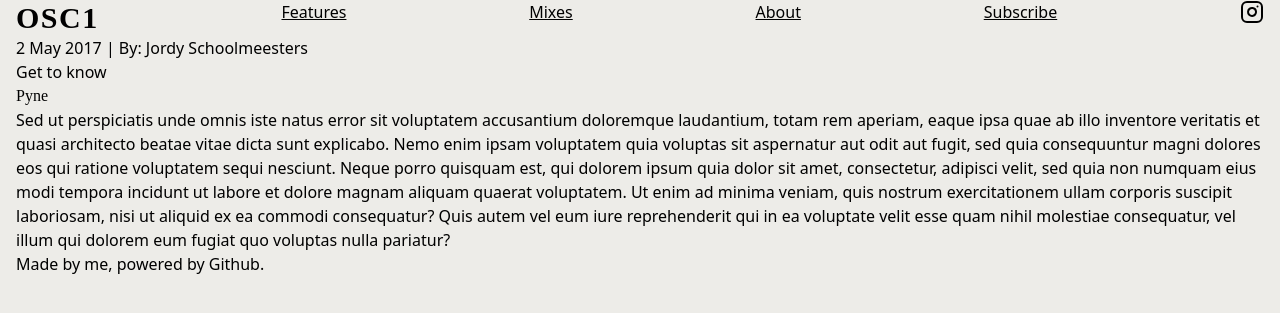
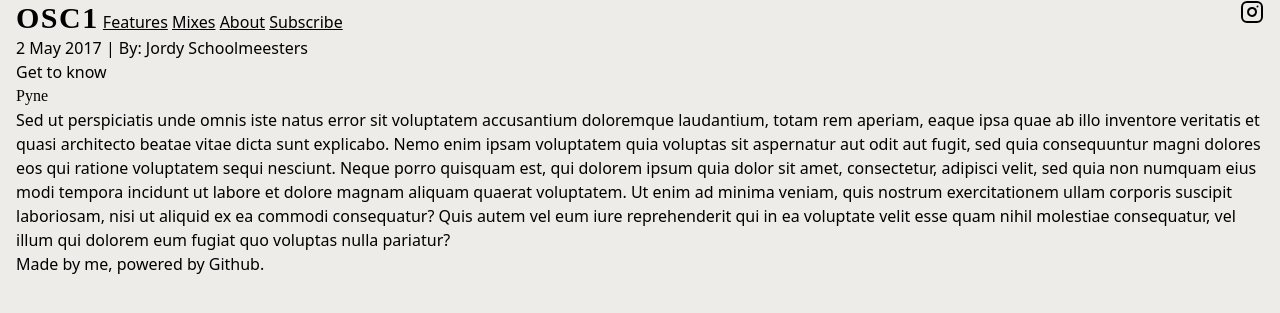
Before and after one commit to osc1blog/osc1blog.github.io, a Jekyll site: the page built from _posts/2017-5-2-pyne.md, in a window 1280 px wide. Shown: the top 313 px of the page. Built offline with Jekyll 4.4.1, drawn with Linux system fonts in a browser that asks for light colours; nearby versions of some CDN libraries; some web fonts are replaced.

Commit message:
Update nav.html

```diff
--- a/_includes/nav.html
+++ b/_includes/nav.html
@@ -1,8 +1,10 @@
 <nav class="flex justify-between">
-  <a href="/" class="align-middle tracking-wider text-3xl font-bold font-['Leto']">OSC1</a>
-  <a href="/features/" class="align-middle underline">Features</a>
-  <a href="/mixes/" class="align-middle underline">Mixes</a>
-  <a href="/about/" class="align-middle underline">About</a>
-  <a href="/subscribe/" class="align-middle underline">Subscribe</a>
-  <a href="" class="align-middle"><i data-feather="instagram"></i></a>
+  <div class="space-y-2">
+    <a href="/" class="tracking-wider text-3xl font-bold font-['Leto']">OSC1</a>
+    <a href="/features/" class="underline">Features</a>
+    <a href="/mixes/" class="underline">Mixes</a>
+    <a href="/about/" class="underline">About</a>
+    <a href="/subscribe/" class="underline">Subscribe</a>
+  </div>
+  <a href=""><i data-feather="instagram"></i></a>
 </nav>
```
